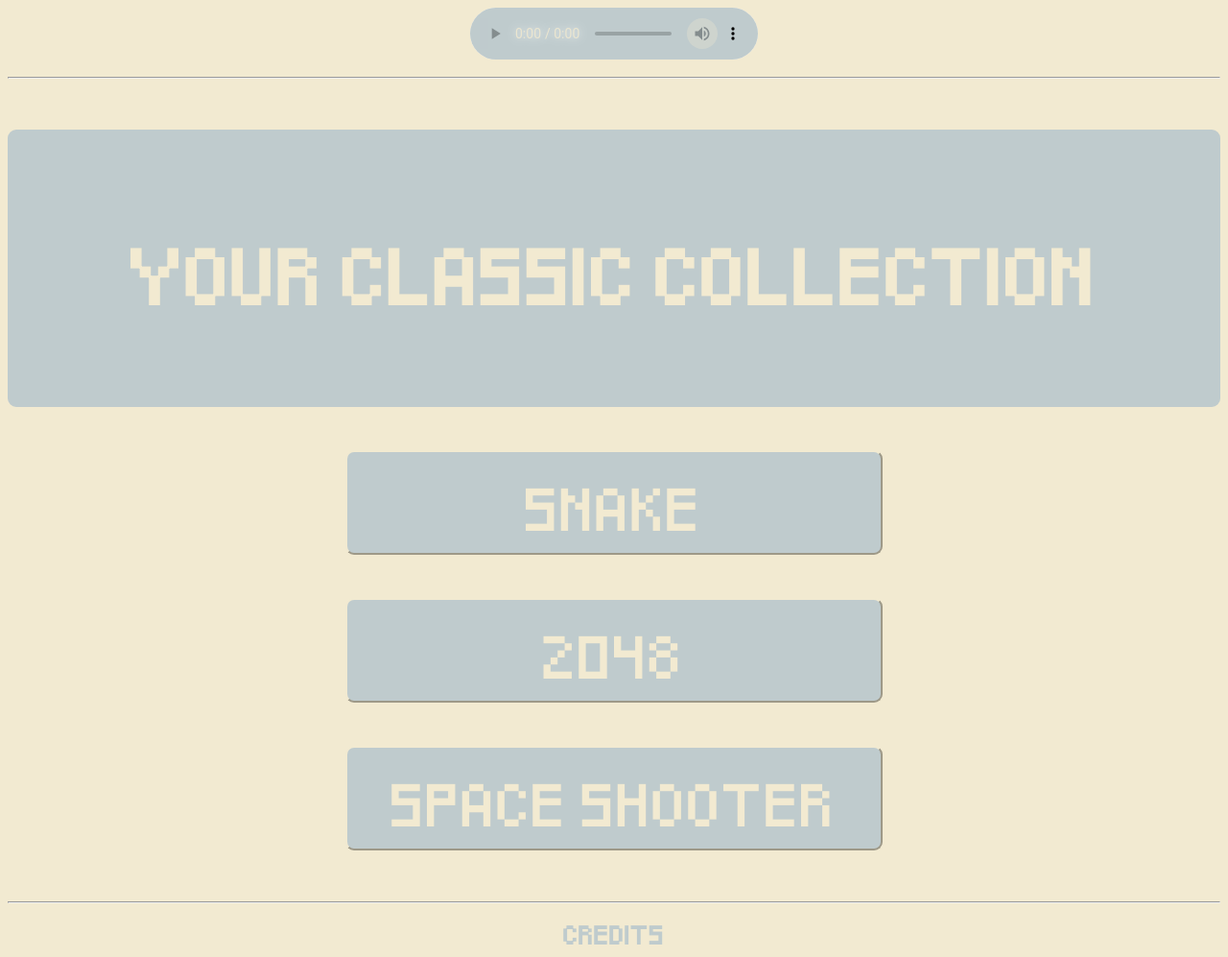
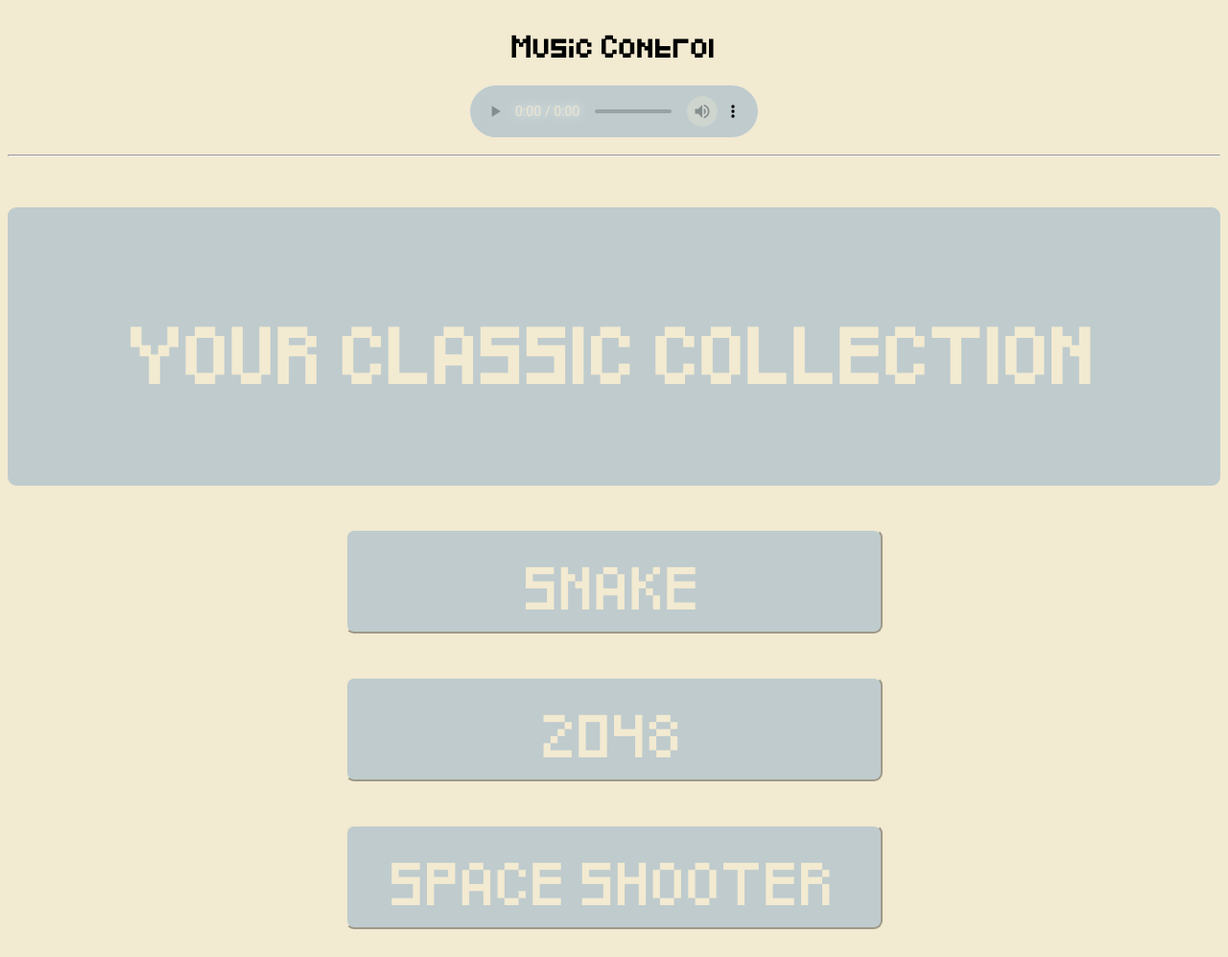
Before and after one commit to Hatrick-Dev/yourclassiccollection, a plain HTML site: page index.html in a window 1280 px wide. Shown: the top 997 px of the page at 96% size. Drawn offline with Linux system fonts and the light colour scheme.

Commit message:
Added music controls text

```diff
--- a/index.html
+++ b/index.html
@@ -27,6 +27,8 @@
         </head>
 
         <body>
+
+            <h3 id="music">Music Control</h3>
 
             <audio controls loop>
 
```
